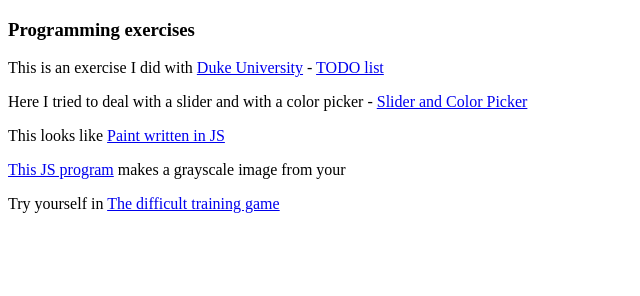
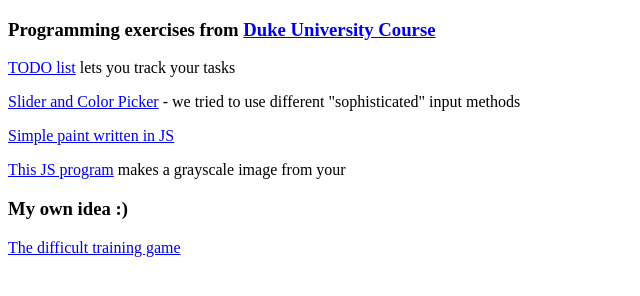
Before and after one commit to Arirokk/arirokk.github.io, a plain HTML site: page programmingExercises/index.html in a window 1280 px wide. Shown: the whole page, without its empty margins (0-640 px from the left). Drawn offline with Linux system fonts and the light colour scheme.

Commit message:
changed exercise page

```diff
--- a/programmingExercises/index.html
+++ b/programmingExercises/index.html
@@ -8,22 +8,25 @@
 
 <body>
   <h3>
-    Programming exercises
+    Programming exercises from <a href = "https://www.coursera.org/learn/duke-programming-web/" target="_blank">Duke University Course</a>
   </h3>
   <p>
-    This is an exercise I did with <a href = "https://www.coursera.org/learn/duke-programming-web/" target="_blank">Duke University</a> - <a href = "todo-list\index.html">TODO list</a>
+    <a href = "todo-list\index.html">TODO list</a> lets you track your tasks
   </p>
   <p>
-    Here I tried to deal with a slider and with a color picker - <a href = sliderAndPicker\index.html>Slider and Color Picker</a>
+    <a href = sliderAndPicker\index.html>Slider and Color Picker</a> - we tried to use different "sophisticated" input methods
   </p>
   <p>
-    This looks like <a href = paintCanvas\index.html>Paint written in JS</a>
+    <a href = paintCanvas\index.html>Simple paint written in JS</a>
   </p>
   <p>
     <a href = grayScale\index.html>This JS program</a> makes a grayscale image from your
   </p>
+  <h3>
+    My own idea :)
+  </h3>
   <p>
-    Try yourself in <a href="trainGame\index.html">The difficult training game</a>
+    <a href="trainGame\index.html">The difficult training game</a>
   </p>
 </body>
 </html>
```
